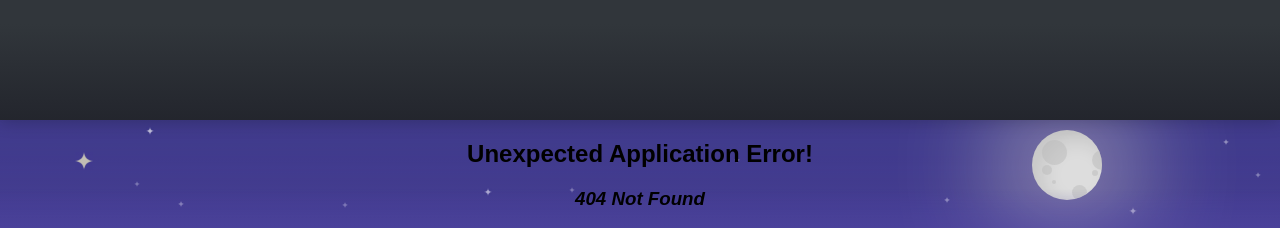
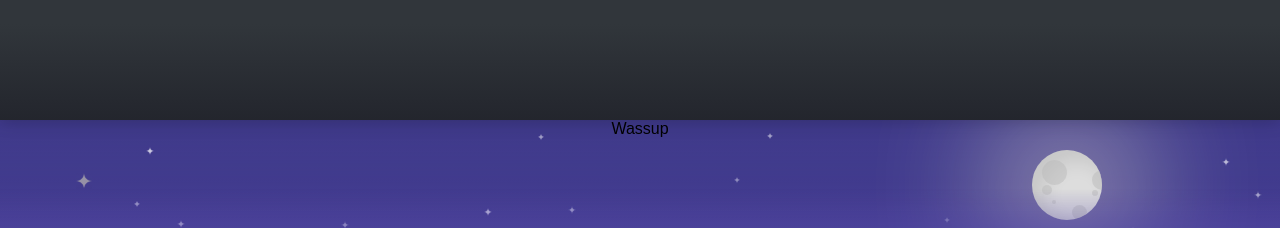
Before and after one commit to Duongasaur/TarotQuiz, a React (Create React App) app: page /blog in a window 1280 px wide. Before the commit this address had no page. Shown: the top 228 px of the page. Built offline with nearby package versions, Linux system fonts and the light colour scheme.

Commit message:
Add blog route

```diff
--- a/src/background/Stars.tsx
+++ b/src/background/Stars.tsx
@@ -1,8 +1,8 @@
-import { Fragment, MutableRefObject, useEffect, useRef, useState } from "react";
-import styled, { keyframes } from "styled-components";
+import { Fragment, MutableRefObject, useEffect, useRef, useState } from 'react';
+import styled, { keyframes } from 'styled-components';
 
 // const BG_COLOUR = "#5749aa";
-const BG_COLOUR = "#3f3a8a";
+const BG_COLOUR = '#3f3a8a';
 const STAR_COUNT = 52;
 const BIG_STAR_INTERVAL = 8;
 
@@ -20,14 +20,14 @@ const glitter = keyframes`
   `;
 
 const StarsWrapper = styled.div`
-  margin-top: 80px;
+  margin-top: 100px;
   font-size: 400px;
   height: 100%;
   overflow: hidden;
   opacity: 0.9;
 
   &:after {
-    content: "";
+    content: '';
     background: ${BG_COLOUR};
     background: linear-gradient(
       0deg,
@@ -54,7 +54,7 @@ const BaseStar = styled.div`
 
   &:before,
   &:after {
-    content: "";
+    content: '';
     width: 100%;
     height: 100%;
     background: ${BG_COLOUR};
@@ -88,7 +88,7 @@ const BigStar = styled(BaseStar)`
   animation: ${glitter} 4s linear 0s infinite normal;
 `;
 
-const defaultRect = document.createElement("div").getBoundingClientRect();
+const defaultRect = document.createElement('div').getBoundingClientRect();
 type DivRef = MutableRefObject<HTMLDivElement | null>;
 const useBoundingClientRect = (): [DivRef, DOMRect] => {
   const wrapperRef = useRef<HTMLDivElement | null>(null);
@@ -108,7 +108,7 @@ const getDelay = (index: number) => `${(index * 80) % 2000}ms`;
 const getStyle = (rect: DOMRect, index: number) => ({
   top: getRandomPosition(rect.height - 200),
   left: getRandomPosition(rect.width),
-  animationDelay: getDelay(index)
+  animationDelay: getDelay(index),
 });
 
 const displayBigStar = (index: number) => index % BIG_STAR_INTERVAL === 0;
@@ -118,7 +118,7 @@ export const Constellation = () => {
 
   return (
     <StarsWrapper key="stars-wrap" ref={wrapperRef}>
-      {range(STAR_COUNT).map((index) => (
+      {range(STAR_COUNT).map(index => (
         <Fragment key={index}>
           <BaseStar style={getStyle(rect, index)} children={<StarBottom />} />
           {displayBigStar(index) && (
--- /dev/null
+++ b/src/blog/index.tsx
@@ -0,0 +1,5 @@
+const Blog = () => {
+  return <div>Wassup</div>;
+};
+
+export default Blog;
```
Also changed, not shown: src/Page.tsx (+18 -17 lines).
